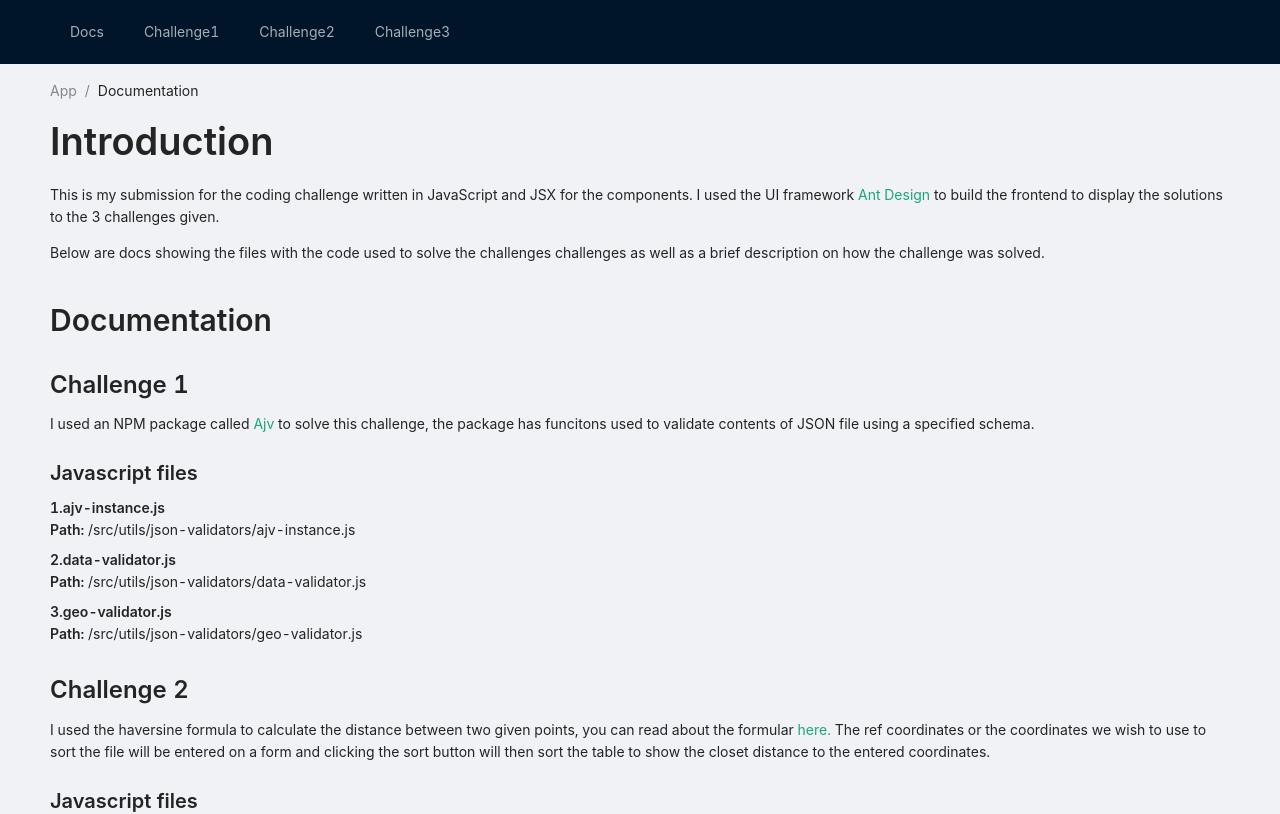
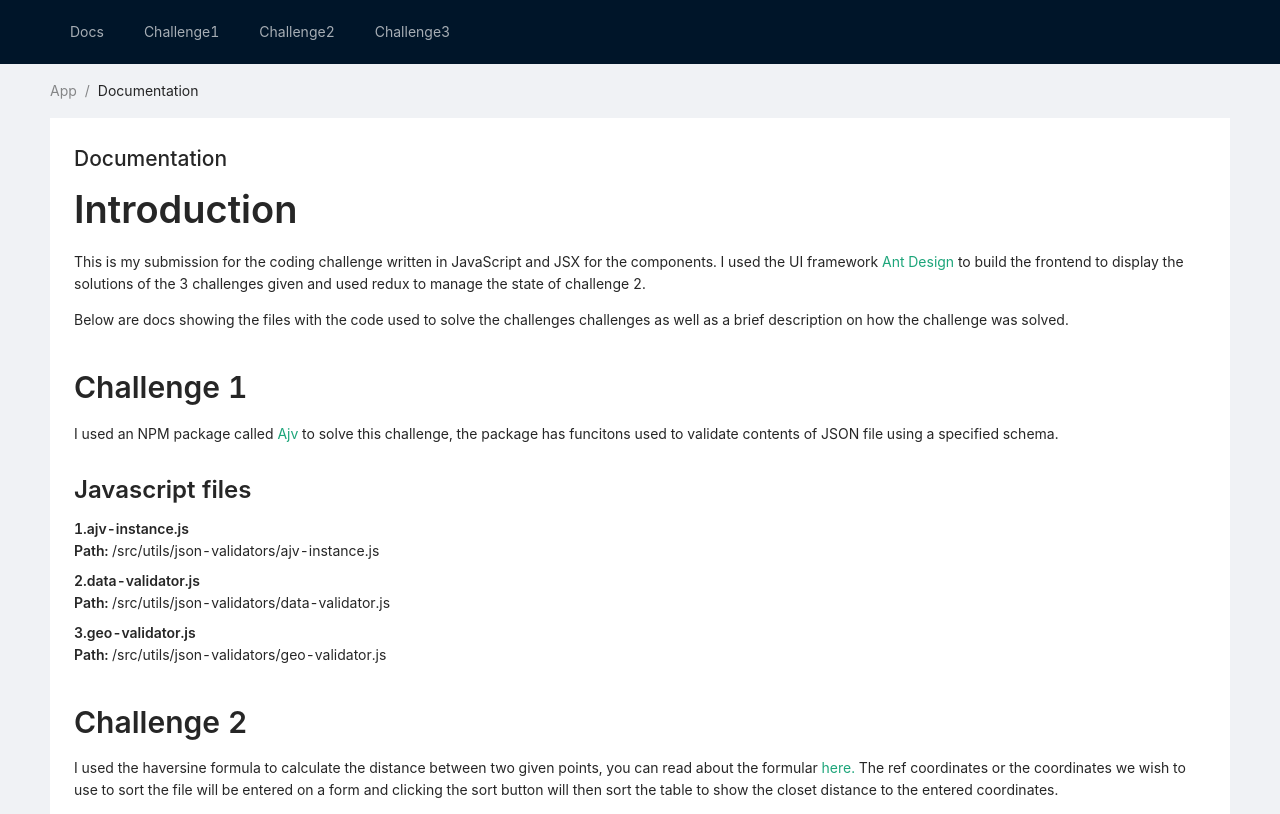
Before and after one commit to FearTheBeard95/ambrite-coding-challenge, a React (Create React App) app: page / in a window 1280 px wide. Shown: the top 814 px of the page. Built offline with nearby package versions, Linux system fonts and the light colour scheme.

Commit message:
Moving components

```diff
--- a/src/App.less
+++ b/src/App.less
@@ -12,3 +12,20 @@ code {
   font-family: source-code-pro, Menlo, Monaco, Consolas, 'Courier New',
     monospace;
 }
+
+.site-layout-content {
+  min-height: 600px;
+  padding: 24px;
+  background: #fff;
+}
+#components-layout-demo-top .logo {
+  float: left;
+  width: 120px;
+  height: 31px;
+  margin: 16px 24px 16px 0;
+  background: rgba(255, 255, 255, 0.3);
+}
+.ant-row-rtl #components-layout-demo-top .logo {
+  float: right;
+  margin: 16px 0 16px 24px;
+}
--- /dev/null
+++ b/src/components/ChallengeDocumentation.tsx
@@ -0,0 +1,29 @@
+import { Typography, Space } from 'antd';
+
+const { Title, Paragraph, Text, Link } = Typography;
+
+export const ChallengeDocumentation = (props: any) => {
+  const { challenge, files, children } = props;
+  return (
+    <>
+      <Title level={2}>{challenge}</Title>
+      {children}
+      <Title level={3}>Javascript files</Title>
+      <Paragraph>
+        <Paragraph>
+          <Space direction='vertical'>
+            {files.map((file: any, index: number) => (
+              <Text key={index}>
+                <strong>
+                  {index + 1}.{file.name}
+                </strong>{' '}
+                <br />
+                <strong>Path:</strong> {file.path}
+              </Text>
+            ))}
+          </Space>
+        </Paragraph>
+      </Paragraph>
+    </>
+  );
+};
--- a/src/components/MainLayout.tsx
+++ b/src/components/MainLayout.tsx
@@ -1,10 +1,10 @@
-import { Layout, Menu } from 'antd';
+import { Layout, Menu, Breadcrumb } from 'antd';
 import { Link } from 'react-router-dom';
 import routes from '../constants/routes';
 
 const { Header, Content, Footer } = Layout;
 const currentYear = new Date().getFullYear();
-const MainLayout = ({ children, selected }: any) => (
+const MainLayout = ({ children, selected, title }: any) => (
   <Layout className='layout'>
     <Header>
       <div className='logo' />
@@ -16,7 +16,16 @@ const MainLayout = ({ children, selected }: any) => (
         ))}
       </Menu>
     </Header>
-    <Content style={{ padding: '0 50px' }}>{children}</Content>
+    <Content style={{ padding: '0 50px' }}>
+      <Breadcrumb style={{ margin: '16px 0' }}>
+        <Breadcrumb.Item>App</Breadcrumb.Item>
+        <Breadcrumb.Item>{title}</Breadcrumb.Item>
+      </Breadcrumb>
+      <div className='site-layout-content'>
+        <h1>{title}</h1>
+        {children}
+      </div>
+    </Content>
     <Footer style={{ textAlign: 'center' }}>
       {`Ant Design ©${currentYear} Created by Carlos Sibalatani`}
     </Footer>
--- a/src/components/pages/Challenge1.tsx
+++ b/src/components/pages/Challenge1.tsx
@@ -1,4 +1,4 @@
-import { Breadcrumb, Typography } from 'antd';
+import { Typography } from 'antd';
 import MainLayout from '../MainLayout';
 import dataJSON from '../../utils/data.json';
 import geoJSON from '../../utils/geo.json';
@@ -6,6 +6,7 @@ import { useState } from 'react';
 import { useEffect } from 'react';
 import geo_validator from '../../utils/json-validators/geo-validator';
 import data_validator from '../../utils/json-validators/data-validator';
+import { title } from 'process';
 
 const { Text } = Typography;
 
@@ -23,27 +24,33 @@ const Challenge1 = () => {
   useEffect(() => {
     // eslint-disable-next-line no-unused-vars
     geo_validator(geoJSON).then((results: any) => {
-      setResults1({
+      setResults1(
+        {
           valid: results.valid,
           invalid: results.invalid,
-      });
+        } || {}
+      );
     });
     data_validator(dataJSON).then((results: any) => {
-      setResults2({
+      setResults2(
+        {
           valid: results.valid,
           invalid: results.invalid,
-      });
+        } || {}
+      );
     });
   }, []);
   return (
-    <MainLayout selected={['Challenge1']}>
-      <Breadcrumb style={{ margin: '16px 0' }}>
-        <Breadcrumb.Item>App</Breadcrumb.Item>
-        <Breadcrumb.Item>Challenge 1</Breadcrumb.Item>
-      </Breadcrumb>
-      <div className='site-layout-content'>
-        <h1>Challenge 1</h1>
+    <MainLayout selected={['Challenge1']} title={'Challenge 1'}>
       <h2>data.json</h2>
+      <p>
+        Data valid objects: <Text type='success'>{dataFile.valid.length}</Text>
+      </p>
+      <p>
+        Data invalid objects:{' '}
+        <Text type='danger'>{dataFile.invalid.length}</Text>
+      </p>
+      <h2>geo.json</h2>
       <p>
         Data valid objects: <Text type='success'>{geoData.valid.length}</Text>
       </p>
@@ -51,16 +58,6 @@ const Challenge1 = () => {
         Data invalid objects:{' '}
         <Text type='danger'>{geoData.invalid.length}</Text>
       </p>
-        <h2>geo.json</h2>
-        <p>
-          Data valid objects:{' '}
-          <Text type='success'>{dataFile.valid.length}</Text>
-        </p>
-        <p>
-          Data invalid objects:{' '}
-          <Text type='danger'>{dataFile.invalid.length}</Text>
-        </p>
-      </div>
     </MainLayout>
   );
 };
--- a/src/components/pages/Challenge2.tsx
+++ b/src/components/pages/Challenge2.tsx
@@ -7,6 +7,7 @@ import { useDispatch, useSelector } from 'react-redux';
 import { RootState } from '../../redux-store/reducers/geo-reducer';
 import { bindActionCreators } from 'redux';
 import * as geoActionCreators from '../../redux-store/action-creators/geo-action-creator';
+import { title } from 'process';
 
 const Challenge2 = () => {
   const [refLatitude, setLatitude] = useState('');
@@ -68,13 +69,7 @@ const Challenge2 = () => {
   ];
 
   return (
-    <MainLayout selected={['Challenge2']}>
-      <Breadcrumb style={{ margin: '16px 0' }}>
-        <Breadcrumb.Item>App</Breadcrumb.Item>
-        <Breadcrumb.Item>Challenge 2</Breadcrumb.Item>
-      </Breadcrumb>
-      <div className='site-layout-content'>
-        <h1>Challenge 2</h1>
+    <MainLayout selected={['Challenge2']} title={'Challenge 2'}>
       <Form name='normal_login' className='login-form' onFinish={onFinish}>
         <Input.Group compact>
           <Input
@@ -110,7 +105,6 @@ const Challenge2 = () => {
         columns={columns}
         rowKey={(record) => record.geo}
       />
-      </div>
     </MainLayout>
   );
 };
--- a/src/components/pages/Challenge3.tsx
+++ b/src/components/pages/Challenge3.tsx
@@ -1,5 +1,5 @@
 import React from 'react';
-import { Breadcrumb, Table } from 'antd';
+import { Table } from 'antd';
 import MainLayout from '../MainLayout';
 import arrayUnion from '../../utils/data-merge';
 import p3Data from '../../utils/p3Data.json';
@@ -20,13 +20,7 @@ const Challenge3 = () => {
   ];
 
   return (
-    <MainLayout selected={['Challenge3']}>
-      <Breadcrumb style={{ margin: '16px 0' }}>
-        <Breadcrumb.Item>App</Breadcrumb.Item>
-        <Breadcrumb.Item>Challenge 3</Breadcrumb.Item>
-      </Breadcrumb>
-      <div className='site-layout-content'>
-        <h1>Challenge 3</h1>
+    <MainLayout selected={['Challenge3']} title={'Challenge 3'}>
       <Table
         columns={columns}
         expandable={{
@@ -36,7 +30,6 @@ const Challenge3 = () => {
         }}
         dataSource={dataSource}
       />
-      </div>
     </MainLayout>
   );
 };
--- a/src/components/pages/Docs.tsx
+++ b/src/components/pages/Docs.tsx
@@ -1,5 +1,6 @@
-import { Breadcrumb, Space, Typography } from 'antd';
+import { Breadcrumb, Typography } from 'antd';
 import MainLayout from '../MainLayout';
+import { ChallengeDocumentation } from '../ChallengeDocumentation';
 
 const { Title, Paragraph, Text, Link } = Typography;
 const challenge1Files = [
@@ -32,33 +33,24 @@ const challenge3Files = [
 ];
 
 const Docs = () => (
-  <MainLayout selected={['Home']}>
-    <Breadcrumb style={{ margin: '16px 0' }}>
-      <Breadcrumb.Item>App</Breadcrumb.Item>
-      <Breadcrumb.Item>Documentation</Breadcrumb.Item>
-    </Breadcrumb>
-    <div className='site-layout-content'>
+  <MainLayout selected={['Home']} title={'Documentation'}>
     <Typography>
       <Title>Introduction</Title>
       <Paragraph>
-          This is my submission for the coding challenge written in JavaScript
-          and JSX for the components. I used the UI framework{' '}
+        This is my submission for the coding challenge written in JavaScript and
+        JSX for the components. I used the UI framework{' '}
         <Link href='https://ant.design' target={'_blank'}>
           Ant Design
         </Link>{' '}
-          to build the frontend to display the solutions to the 3 challenges
-          given.
+        to build the frontend to display the solutions of the 3 challenges given
+        and used redux to manage the state of challenge 2.
       </Paragraph>
       <Paragraph>
         Below are docs showing the files with the code used to solve the
         challenges challenges as well as a brief description on how the
         challenge was solved.
       </Paragraph>
-        <Title level={2}>Documentation</Title>
-        <ChallengeDocumentation
-          challenge={'Challenge 1'}
-          files={challenge1Files}
-        >
+      <ChallengeDocumentation challenge={'Challenge 1'} files={challenge1Files}>
         <Paragraph>
           I used an NPM package called{' '}
           <Link href='https://ajv.js.org' target={'_blank'}>
@@ -68,10 +60,7 @@ const Docs = () => (
           contents of JSON file using a specified schema.
         </Paragraph>
       </ChallengeDocumentation>
-        <ChallengeDocumentation
-          challenge={'Challenge 2'}
-          files={challenge2Files}
-        >
+      <ChallengeDocumentation challenge={'Challenge 2'} files={challenge2Files}>
         <Paragraph>
           <Text>
             I used the haversine formula to calculate the distance between two
@@ -89,19 +78,16 @@ const Docs = () => (
           </Text>
         </Paragraph>
       </ChallengeDocumentation>
-        <ChallengeDocumentation
-          challenge={'Challenge 3'}
-          files={challenge3Files}
-        >
+      <ChallengeDocumentation challenge={'Challenge 3'} files={challenge3Files}>
         <Paragraph>
           <Text>
             I used a Map to store the values of the two arrays, with the name
-              propert in the objects being the key and the object itself being
-              the value. this allowed for spreading of the values when setting
-              values on the second array, which merge data by adding the value
-              if doesn't exit and replacing it if does for individual (key). I
-              then used a map function to place the data in such a way that it
-              can be used by the table component used I got from{' '}
+            propert in the objects being the key and the object itself being the
+            value. this allowed for spreading of the values when setting values
+            on the second array, which merge data by adding the value if doesn't
+            exit and replacing it if does for individual (key). I then used a
+            map function to place the data in such a way that it can be used by
+            the table component used I got from{' '}
             <Link href='https://ant.design' target={'_blank'}>
               Ant Design
             </Link>{' '}
@@ -110,34 +96,7 @@ const Docs = () => (
         </Paragraph>
       </ChallengeDocumentation>
     </Typography>
-    </div>
   </MainLayout>
 );
 
-const ChallengeDocumentation = (props: any) => {
-  const { challenge, files, children } = props;
-  return (
-    <>
-      <Title level={3}>{challenge}</Title>
-      {children}
-      <Title level={4}>Javascript files</Title>
-      <Paragraph>
-        <Paragraph>
-          <Space direction='vertical'>
-            {files.map((file: any, index: number) => (
-              <Text key={index}>
-                <strong>
-                  {index + 1}.{file.name}
-                </strong>{' '}
-                <br />
-                <strong>Path:</strong> {file.path}
-              </Text>
-            ))}
-          </Space>
-        </Paragraph>
-      </Paragraph>
-    </>
-  );
-};
-
 export default Docs;
```
Lines whose indentation alone changed are shown as unchanged.
